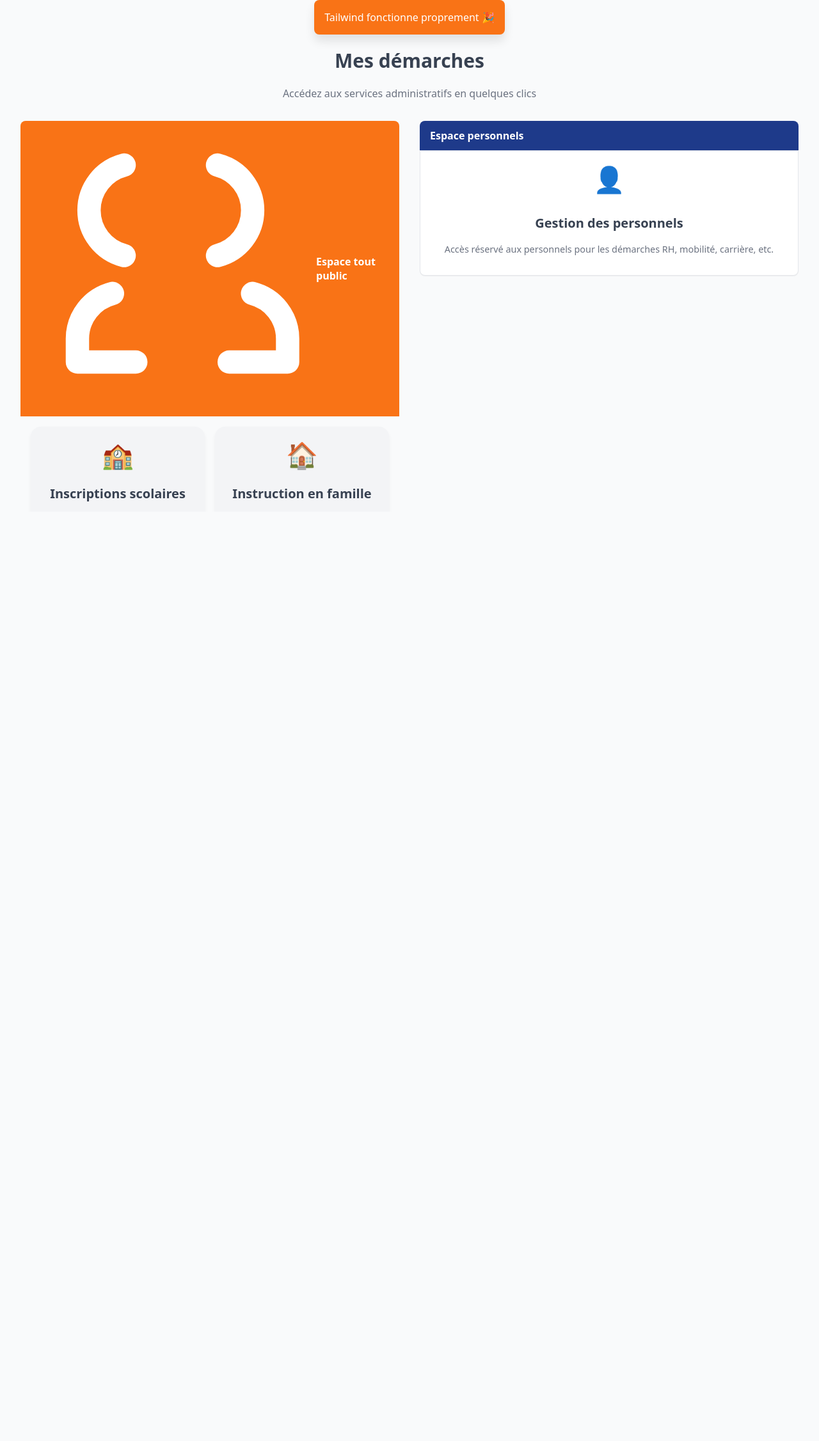
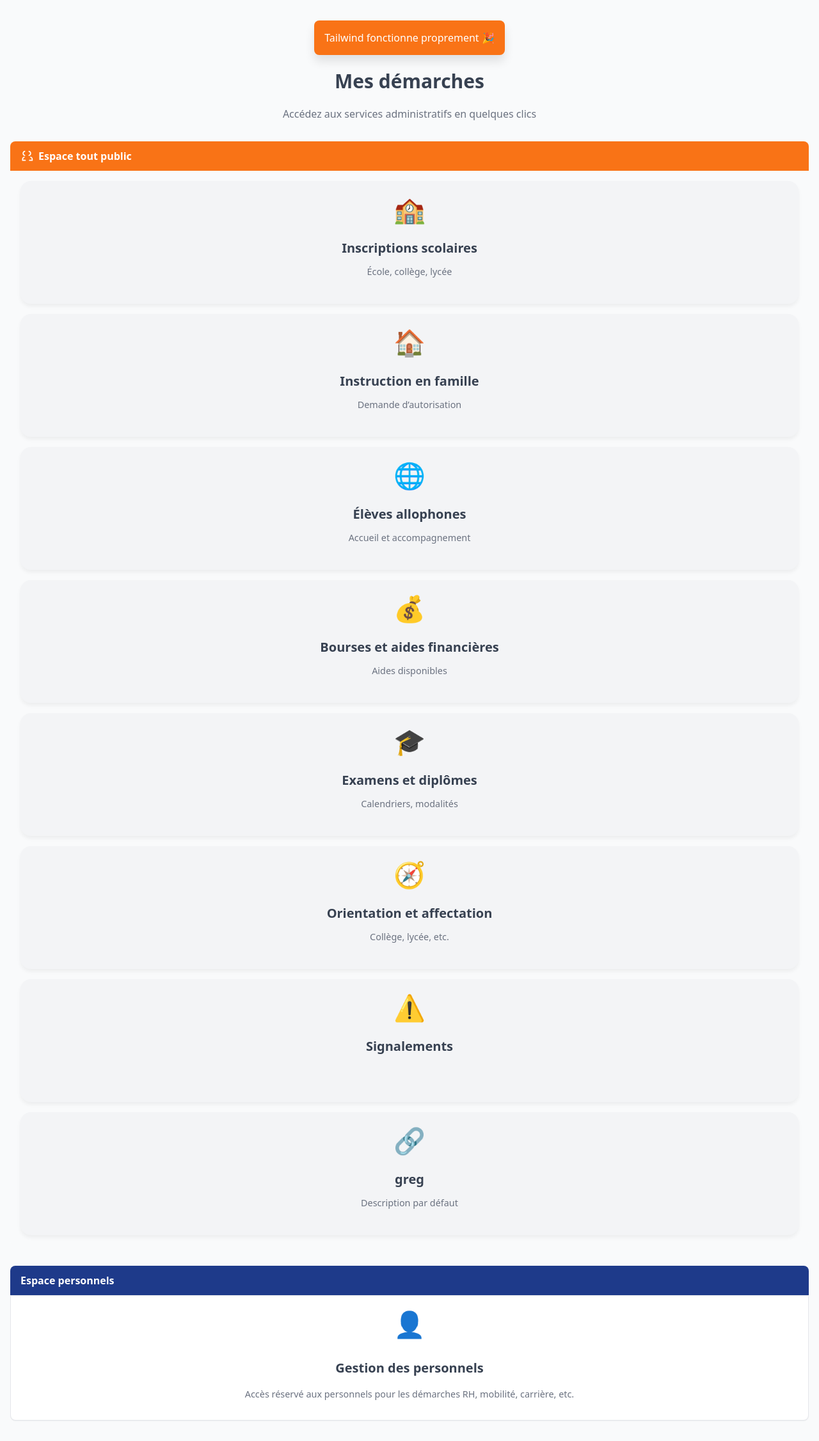
Before and after one commit to Gregory972/projet-lotus, a Laravel app: page / in a window 1280 px wide. Shown: the whole page at 64% size. Before the commit the page ends 800 px from the top, so only its background shows below. Run offline with Laravel 12, Linux system fonts and the light colour scheme; data comes from the database, SQL or seed files in the repository.

Commit message:
try something else

```diff
--- a/resources/views/home.blade.php
+++ b/resources/views/home.blade.php
@@ -3,236 +3,52 @@
 <head>
   <meta charset="UTF-8">
   <title>Mes démarches</title>
-  <style>
-    :root {
-      --font-sans: 'Instrument Sans', ui-sans-serif, system-ui, sans-serif, 'Apple Color Emoji', 'Segoe UI Emoji', 'Segoe UI Symbol', 'Noto Color Emoji';
-      --main-bg: #f9fafb;
-      --primary: #f97316;
-      --secondary: #1e3a8a;
-      --text-gray: #374151;
-      --light-gray: #f3f4f6;
-      --gray-500: #6b7280;
-    }
+</head>
+<body style="margin:0;padding:0;box-sizing:border-box;overflow-x:auto;font-family:'Instrument Sans', ui-sans-serif, system-ui, sans-serif,'Apple Color Emoji','Segoe UI Emoji','Segoe UI Symbol','Noto Color Emoji';background-color:#f9fafb;color:#374151;">
 
-    html, body {
-      margin: 0;
-      padding: 0;
-      box-sizing: border-box;
-      overflow-x: auto;
-      font-family: var(--font-sans);
-      background-color: var(--main-bg);
-      color: var(--text-gray);
-    }
+  <div style="display:flex;flex-direction:column;align-items:center;padding:2rem 1rem;max-width:1280px;margin:0 auto;min-height:100vh;">
 
-    .page-wrapper {
-      display: flex;
-      flex-direction: column;
-      align-items: center;
-      padding: 2rem 1rem;
-      max-width: 1280px;
-      margin: 0 auto;
-      min-height: 100vh;
-    }
-
-    .page-title {
-      font-size: 1.875rem;
-      font-weight: 700;
-      text-align: center;
-      margin-bottom: 0.25rem;
-    }
-
-    .page-subtitle {
-      text-align: center;
-      color: var(--gray-500);
-      margin-bottom: 2rem;
-    }
-
-    .grid-wrapper {
-      display: grid;
-      width: 100%;
-      gap: 2rem;
-      grid-template-columns: 1fr;
-    }
-
-    @media (min-width: 1024px) {
-      .grid-wrapper {
-        grid-template-columns: 1fr 1fr;
-        align-items: stretch;
-      }
-
-      body {
-        height: 100vh;
-        overflow: auto;
-      }
-
-      .page-wrapper {
-        justify-content: center;
-        padding: 0 2rem;
-      }
-    }
-
-    .header-orange,
-    .header-blue {
-      font-weight: 600;
-      border-radius: 0.5rem 0.5rem 0 0;
-      padding: 0.75rem 1rem;
-      display: flex;
-      align-items: center;
-      gap: 0.5rem;
-      color: white;
-    }
-
-    .header-orange {
-      background-color: var(--primary);
-    }
-
-    .header-blue {
-      background-color: var(--secondary);
-    }
-
-    .content-grid {
-      display: grid;
-      grid-template-columns: 1fr;
-      gap: 1rem;
-      background-color: var(--main-bg);
-      padding: 1rem;
-      border-radius: 0 0 0.5rem 0.5rem;
-    }
-
-    @media (min-width: 640px) {
-      .content-grid {
-        grid-template-columns: repeat(2, 1fr);
-      }
-    }
-
-    .bloc {
-      background-color: var(--light-gray);
-      border-radius: 1rem;
-      padding: 1rem;
-      text-align: center;
-      transition: transform 0.2s ease, box-shadow 0.2s ease;
-      box-shadow: 0 4px 6px rgba(0, 0, 0, 0.05);
-      cursor: pointer;
-      text-decoration: none;
-      color: inherit;
-      min-height: 160px;
-    }
-
-    .bloc:hover {
-      transform: translateY(-5px);
-      box-shadow: 0 10px 15px rgba(0, 0, 0, 0.1);
-    }
-
-    .icon {
-      font-size: 2.5rem;
-      margin-bottom: 0.5rem;
-    }
-
-    .bloc-title {
-      font-weight: 600;
-      font-size: 1.25rem;
-      margin-bottom: 0.25rem;
-    }
-
-    .bloc-desc {
-      font-size: 0.9rem;
-      color: var(--gray-500);
-    }
-
-    .personnel-box {
-      background-color: white;
-      border: 1px solid #e5e7eb;
-      border-radius: 0 0 0.5rem 0.5rem;
-      padding: 1rem;
-      box-shadow: 0 1px 1px 0 rgba(0, 0, 0, 0.05);
-      display: flex;
-      flex-direction: column;
-      align-items: center;
-      justify-content: center;
-      min-height: 160px;
-      transition: transform 0.2s ease, background-color 0.2s ease;
-    }
-
-    .personnel-box:hover {
-      background-color: #f3f4f6;
-      transform: scale(1.01);
-    }
-
-    .bg-primary {
-      background-color: var(--primary);
-    }
-
-    .text-white {
-      color: #fff;
-    }
-
-    .p-4 {
-      padding: 1rem;
-    }
-
-    .rounded-lg {
-      border-radius: 0.5rem;
-    }
-
-    .shadow-lg {
-      box-shadow: 0 10px 15px rgba(0, 0, 0, 0.1);
-    }
-
-    .text-center {
-      text-align: center;
-    }
-
-    .mb-1 {
-      margin-bottom: 0.25rem;
-    }
-
-    .no-underline {
-      text-decoration: none;
-    }
-
-    .text-inherit {
-      color: inherit;
-    }
-  </style>
-</head>
-<body>
-  <div class="page-wrapper">
-    <div class="bg-primary text-white p-4 rounded-lg shadow-lg text-center">
-        Tailwind fonctionne proprement 🎉
+    <div style="background-color:#f97316;color:#fff;padding:1rem;border-radius:0.5rem;box-shadow:0 10px 15px rgba(0,0,0,0.1);text-align:center;">
+      Tailwind fonctionne proprement 🎉
     </div>
 
-    <h1 class="page-title">Mes démarches</h1>
-    <p class="page-subtitle">Accédez aux services administratifs en quelques clics</p>
+    <h1 style="font-size:1.875rem;font-weight:700;text-align:center;margin-bottom:0.25rem;">Mes démarches</h1>
+    <p style="text-align:center;color:#6b7280;margin-bottom:2rem;">Accédez aux services administratifs en quelques clics</p>
 
-    <div class="grid-wrapper">
+    <div style="display:grid;width:100%;gap:2rem;grid-template-columns:1fr;">
+
       <!-- Colonne Espace tout public -->
       <div>
-        <div class="header-orange">
-          <svg xmlns="http://www.w3.org/2000/svg" class="h-5 w-5" fill="none" viewBox="0 0 24 24" stroke="currentColor">
+        <div style="font-weight:600;border-radius:0.5rem 0.5rem 0 0;padding:0.75rem 1rem;display:flex;align-items:center;gap:0.5rem;color:white;background-color:#f97316;">
+          <svg xmlns="http://www.w3.org/2000/svg" style="height:1.25rem;width:1.25rem;" fill="none" viewBox="0 0 24 24" stroke="currentColor">
             <path stroke-linecap="round" stroke-linejoin="round" stroke-width="2"
                   d="M17 20h5v-2a4 4 0 00-3-3.87M9 20H4v-2a4 4 0 013-3.87M16 3.13a4 4 0 010 7.75M8 3.13a4 4 0 000 7.75"/>
           </svg>
           Espace tout public
         </div>
-        <div class="content-grid">
+
+        <div style="display:grid;grid-template-columns:1fr;gap:1rem;background-color:#f9fafb;padding:1rem;border-radius:0 0 0.5rem 0.5rem;">
           @foreach ($buttons as $button)
-              <a href="{{ $button->url }}" class="bloc">
-                  <div class="icon">{{ $button->icon }}</div>
-                  <h3 class="bloc-title">{{ $button->title }}</h3>
-                  <p class="bloc-desc">{{ $button->desc }}</p>
-              </a>
+            <a href="{{ $button->url }}" style="background-color:#f3f4f6;border-radius:1rem;padding:1rem;text-align:center;transition:transform 0.2s ease, box-shadow 0.2s ease;box-shadow:0 4px 6px rgba(0,0,0,0.05);cursor:pointer;text-decoration:none;color:inherit;display:block;min-height:160px;">
+              <div style="font-size:2.5rem;margin-bottom:0.5rem;">{{ $button->icon }}</div>
+              <h3 style="font-weight:600;font-size:1.25rem;margin-bottom:0.25rem;">{{ $button->title }}</h3>
+              <p style="font-size:0.9rem;color:#6b7280;">{{ $button->desc }}</p>
+            </a>
           @endforeach
         </div>
       </div>
 
       <!-- Colonne Espace personnels -->
       <div>
-        <div class="header-blue">Espace personnels</div>
-        <a href="{{ route('admin.buttons.edit') }}" class="no-underline text-inherit">
-          <div class="personnel-box">
-            <div class="icon">👤</div>
-            <h3 class="bloc-title text-center mb-1">Gestion des personnels</h3>
-            <p class="bloc-desc text-center">Accès réservé aux personnels pour les démarches RH, mobilité, carrière, etc.</p>
+        <div style="font-weight:600;border-radius:0.5rem 0.5rem 0 0;padding:0.75rem 1rem;display:flex;align-items:center;gap:0.5rem;color:white;background-color:#1e3a8a;">
+          Espace personnels
+        </div>
+
+        <a href="{{ route('admin.buttons.edit') }}" style="text-decoration:none;color:inherit;display:block;">
+          <div style="background-color:white;border:1px solid #e5e7eb;border-radius:0 0 0.5rem 0.5rem;padding:1rem;box-shadow:0 1px 1px 0 rgba(0,0,0,0.05);display:flex;flex-direction:column;align-items:center;justify-content:center;min-height:160px;transition:transform 0.2s ease, background-color 0.2s ease;">
+            <div style="font-size:2.5rem;margin-bottom:0.5rem;">👤</div>
+            <h3 style="font-weight:600;font-size:1.25rem;text-align:center;margin-bottom:0.25rem;">Gestion des personnels</h3>
+            <p style="font-size:0.9rem;color:#6b7280;text-align:center;">Accès réservé aux personnels pour les démarches RH, mobilité, carrière, etc.</p>
           </div>
         </a>
       </div>
```
